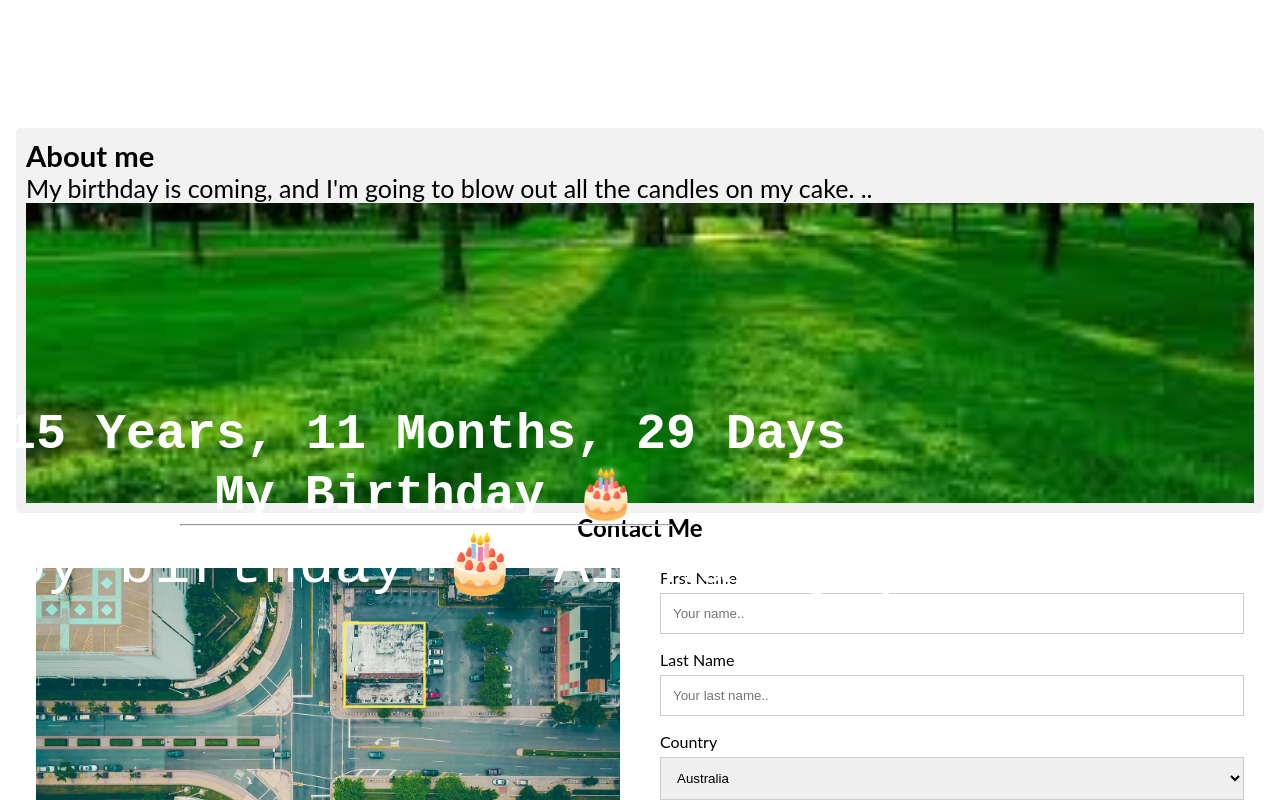
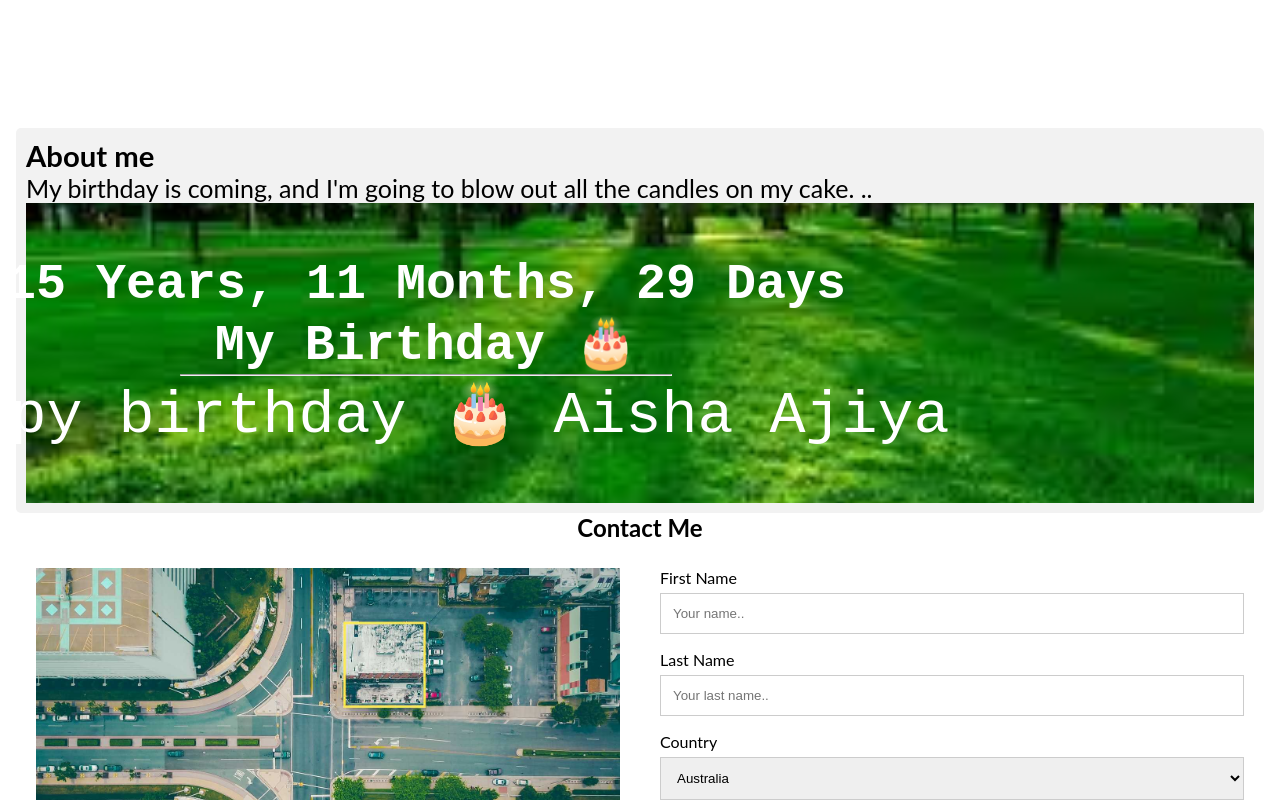
Before and after one commit to aishaajiya/web, a plain HTML site: page index.html in a window 1280 px wide. Shown: the part 643-1443 px from the top of the page. Drawn offline with Linux system fonts and the light colour scheme.

Commit message:
home.css

```diff
--- a/home.css
+++ b/home.css
@@ -137,7 +137,7 @@ font-size: 25px;
 
 .middle {
   position: relative;
-  top: 100%;
+  top: 50%;
   left: 400px;
   right: 500px;
   transform: translate(-50%, -50%);
```
